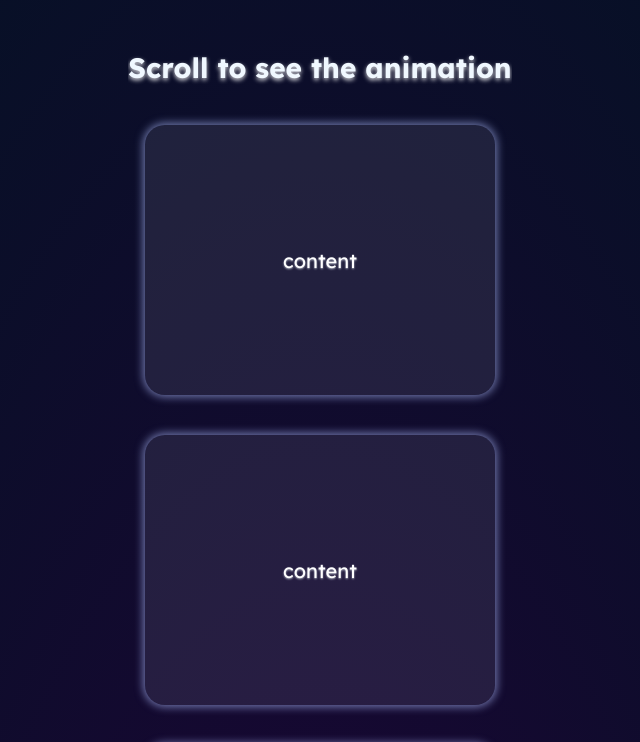
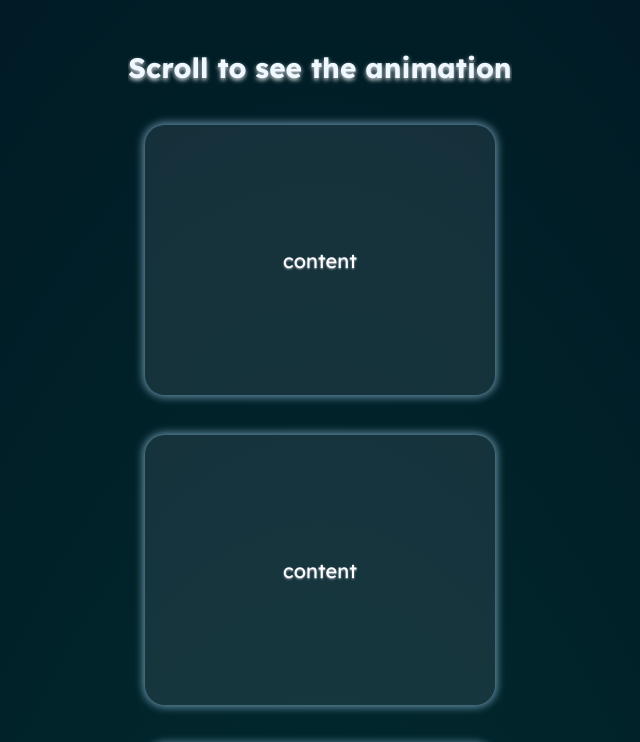
Before and after one commit to adonis-131-2710/dl-js-10, a plain HTML site: page index.html in a window 1280 px wide. Shown: the top 742 px of the page, without its empty margins (320-960 px from the left). Drawn offline with Linux system fonts and the light colour scheme; a web font is replaced by a local one.

Commit message:
Update style.css

```diff
--- a/style.css
+++ b/style.css
@@ -7,7 +7,7 @@
 }
 body {
     width: 100%;
-    background: radial-gradient(rgb(37, 0, 61),rgb(0, 20, 33));
+    background: radial-gradient(rgb(2, 52, 52),rgb(0, 20, 33));
     background-repeat: no-repeat;
 }
 
@@ -39,7 +39,7 @@ body {
     color: rgb(255, 255, 255);
     font-size: 20px;
     text-shadow: 0 1px 2px rgb(167, 170, 186);
-    box-shadow: 0 0 8px 2px rgba(176, 192, 255, 0.595);
+    box-shadow: 0 0 8px 2px rgba(176, 223, 255, 0.595);
     transform: translateX(400%);
     transition: transform 0.4s ease;
 }
```
